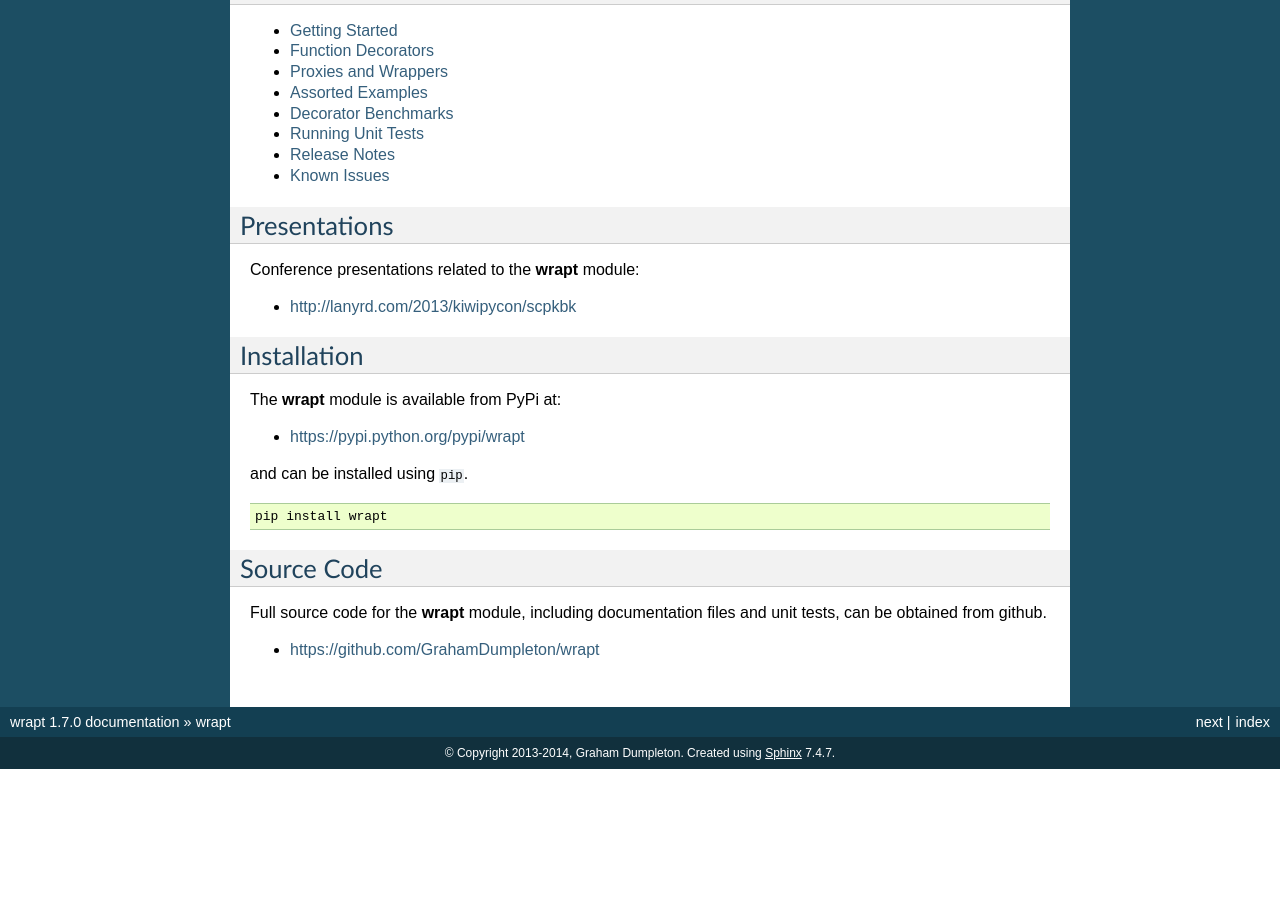
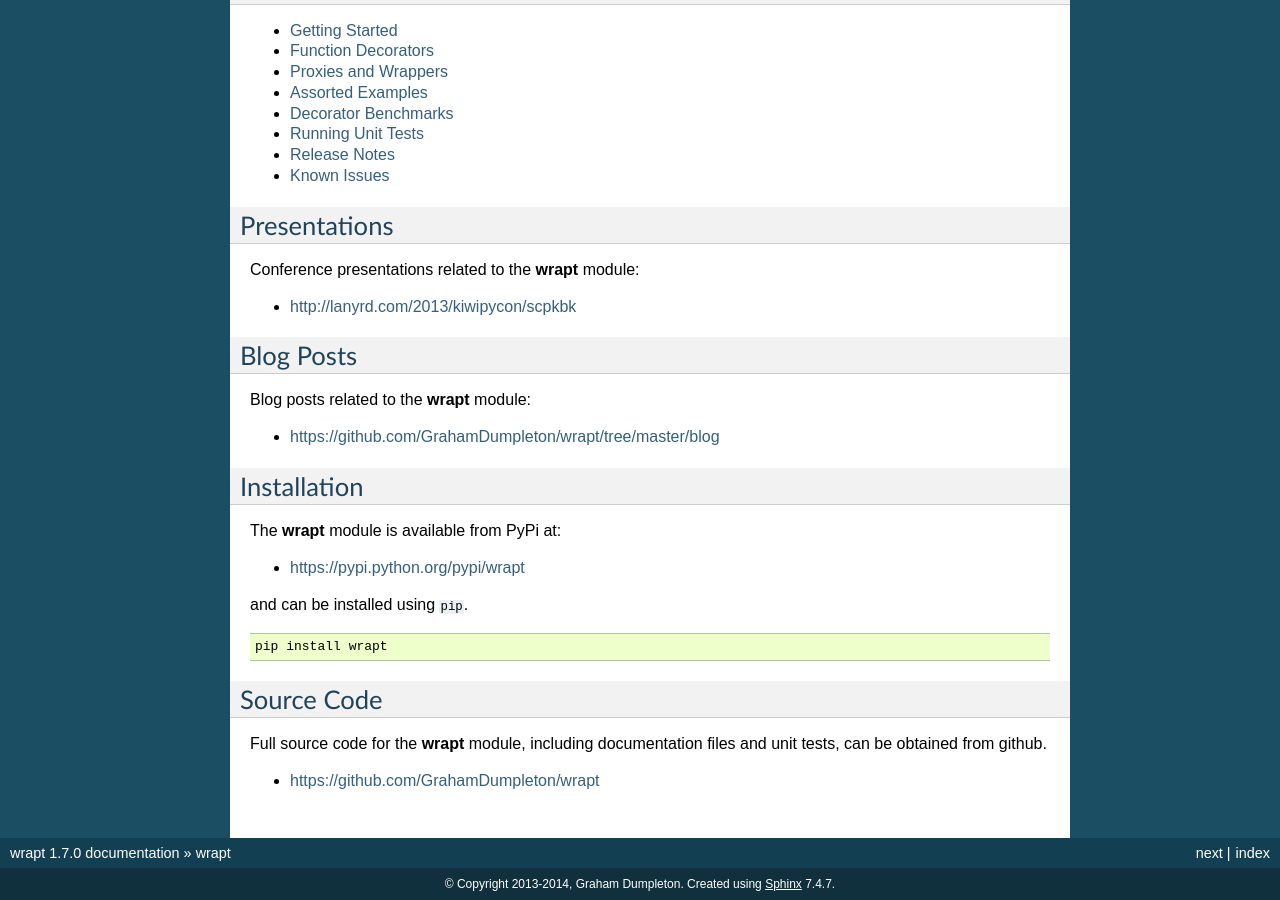
Before and after one commit to GrahamDumpleton/wrapt, a Sphinx documentation site: the page built from docs/index.rst, in a window 1280 px wide and 900 px high, scrolled down 743 px. Built offline with Sphinx 7.4.7, drawn with Linux system fonts in a browser that asks for light colours; before the commit the page ends 1512 px from its top, so only the background shows below that.

Commit message:
Link to blog posts related to wrapt.

```diff
--- a/docs/index.rst
+++ b/docs/index.rst
@@ -64,6 +64,13 @@ Conference presentations related to the **wrapt** module:
 
 * http://lanyrd.com/2013/kiwipycon/scpkbk
 
+Blog Posts
+----------
+
+Blog posts related to the **wrapt** module:
+
+* https://github.com/GrahamDumpleton/wrapt/tree/master/blog
+
 Installation
 ------------
 
```
